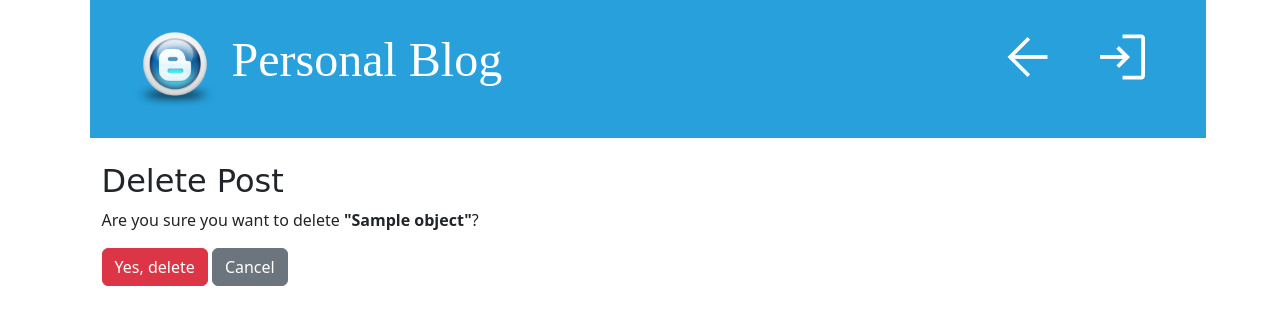
After one commit to bhim1111/Blog, a Django app: template templates/post_confirm_delete.html in a window 1280 px wide. The commit adds this page. Shown: the top 325 px of the page. Run offline with Django 3.2, Linux system fonts and the light colour scheme; the template is opened without the code that fills it: most values are stand-ins (such as "Sample title", 1, 10 or a date in 2020); some libraries are stand-ins or nearby versions.

Commit message:
update code

```diff
--- a/blog_app/urls.py
+++ b/blog_app/urls.py
@@ -9,6 +9,6 @@ urlpatterns = [
     path("draft_detail/<int:pk>/", views.DraftDetailView.as_view(), name="draft-detail"),
     path("post-create/", views.PostCreateView.as_view(), name="post-create"),
     path("post-update/<int:pk>/", views.PostUpdateView.as_view(), name="post-update"),
-    path("post-delete/<int:pk>/", views.post_delete, name="post-delete"),
+    path("post-delete/<int:pk>/", views.PostDeleteView.as_view(), name="post-delete"),
     path("draft-publish/<int:pk>/", views.DraftPublishView.as_view(), name="draft-publish"),
 ]
--- a/templates/base.html
+++ b/templates/base.html
@@ -60,7 +60,7 @@
         </nav>
         <h1>
           <a href="/" class ="text-decoration-none">
-            <img src="favicon.ico" alt="personal-Blog"
+            <img src="{% static 'img/favicon.ico' %}" alt="personal-Blog"
             width="90"
             height="90"/>
             Personal Blog
--- /dev/null
+++ b/templates/post_confirm_delete.html
@@ -0,0 +1,22 @@
+{% extends "base.html" %}
+
+{% block content %}
+<div class="container mt-4">
+    <h2>Delete Post</h2>
+
+    <p>
+        Are you sure you want to delete
+        <strong>"{{ object.title }}"</strong>?
+    </p>
+
+    <form method="post">
+        {% csrf_token %}
+        <button type="submit" class="btn btn-danger">
+            Yes, delete
+        </button>
+        <a href="{% url 'post-detail' object.pk %}" class="btn btn-secondary">
+            Cancel
+        </a>
+    </form>
+</div>
+{% endblock content %}
--- a/templates/post_detail.html
+++ b/templates/post_detail.html
@@ -8,7 +8,7 @@
             <h1>
                 <a href="#" class="text-decoration-none fst-italic">{{ post.title }}</a>
             </h1>
-            {% if request.user.is_authenticates %}
+            {% if request.user.is_authenticated %}
             <div class="mt-2 my-2">
                 <a href="{% url 'post-update' post.pk %}" class="btn btn-primary">EDIT</a>
                 <a href="{% url 'post-delete' post.pk %}" class="btn btn-danger">DELETE</a>
```
Also changed, not shown: blog_app/views.py (+21 -4 lines), db.sqlite3.
